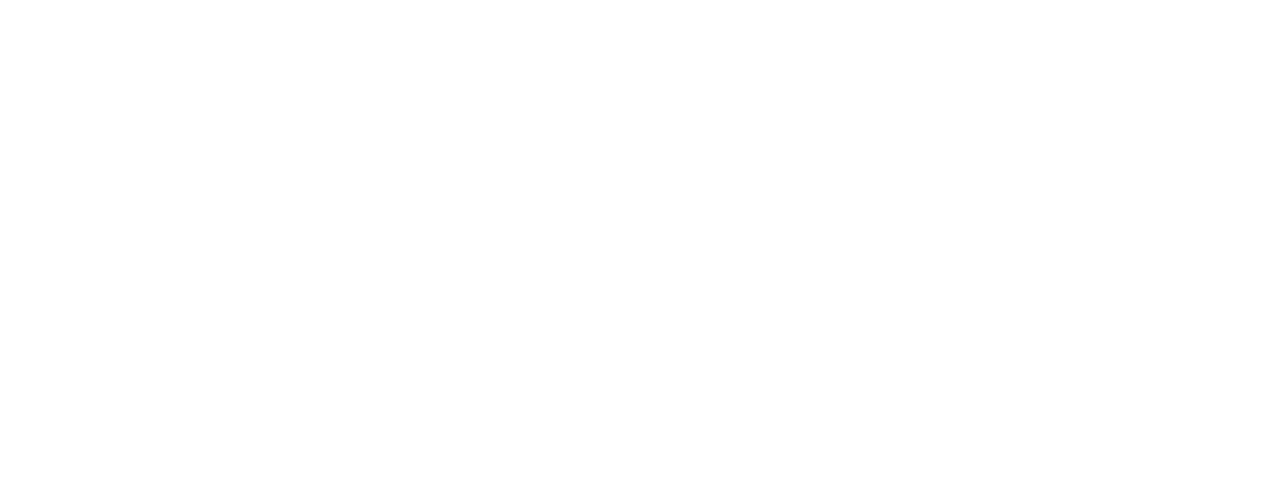
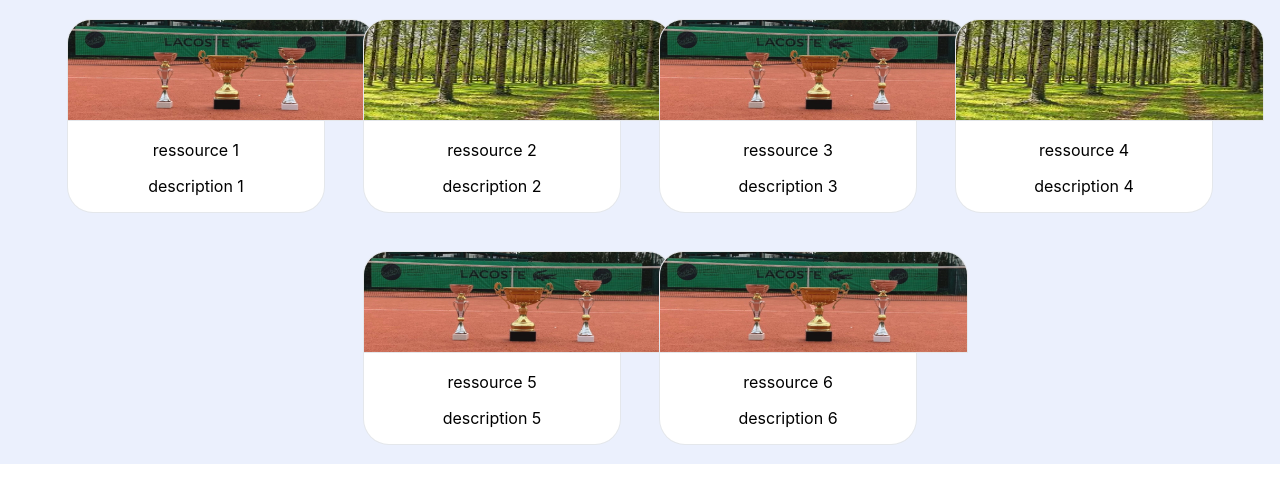
Before and after one commit to dinoz0/Front-Resource, a React (Create React App) app: page / in a window 1280 px wide. Shown: the top 502 px of the page. Built offline with nearby package versions, Linux system fonts and the light colour scheme.

Commit message:
création page de garde

```diff
--- a/src/App.css
+++ b/src/App.css
@@ -1,5 +1,6 @@
 .App {
   text-align: center;
+  background-color: #ebf0fd;
 }
 
 .App-logo {
--- a/src/App.js
+++ b/src/App.js
@@ -1,12 +1,22 @@
 // composant
-
+import RessourceComponent from './components/RessourceComponent';
 // css
 import './App.css';
+// ressource
+import ressource from './ressource.json'
 
 
 function App() {
+
+
+
   return (
     <div className="App">
+
+      {ressource.map((ressource) => (
+        <RessourceComponent img={ressource.img} title={ressource.title} description={ressource.description}>
+        </RessourceComponent>
+      ))}
 
 
     </div>
--- /dev/null
+++ b/src/components/RessourceComponent.css
@@ -0,0 +1,26 @@
+.grid {
+    display: flex;
+    align-items: center;
+    justify-content: center;
+    flex-wrap: wrap;
+    max-width: 800px;
+    width: 20%;
+    height: 25%;
+    margin: 20px;
+    display: inline-block;
+    border-radius: 25px;
+    background-color: white;
+    box-shadow: 0 0 0 1px #e4e7eb;
+
+
+  }
+
+img{
+    width: 307px !important;
+    max-height: 100px !important;
+    border-bottom: solid 0 0 0 1px #e4e7eb;
+    border-top-left-radius: 23px;
+    border-top-right-radius: 23px;
+
+    box-shadow: 0 0 0 1px #e4e7eb;
+}
--- /dev/null
+++ b/src/components/RessourceComponent.js
@@ -0,0 +1,21 @@
+// react
+import React from 'react'
+// css
+import './RessourceComponent.css'
+
+const RessourceComponent = ({title, description,img}) => {
+
+
+  return (
+    <div className="grid" href="https://openclassrooms.com/fr/">
+        <img src={img} alt="" className="img" ></img>
+          <p>{title}</p>
+          <p>{description}</p>
+
+    </div>
+  )
+
+
+}
+
+export default RessourceComponent
--- /dev/null
+++ b/src/ressource.json
@@ -0,0 +1,32 @@
+[
+    {
+        "title":"ressource 1",
+        "description":"description 1",
+        "img":"./images/tennis.png"
+    },
+    {
+        "title":"ressource 2",
+        "description":"description 2",
+        "img":"./images/foret.png"
+    },
+    {
+        "title":"ressource 3",
+        "description":"description 3",
+        "img":"./images/tennis.png"
+    },
+    {
+        "title":"ressource 4",
+        "description":"description 4",
+        "img":"./images/foret.png"
+    },
+    {
+        "title":"ressource 5",
+        "description":"description 5",
+        "img":"./images/tennis.png"
+    },
+    {
+        "title":"ressource 6",
+        "description":"description 6",
+        "img":"./images/tennis.png"
+    }
+]
```
Also changed, not shown: public/images/foret.png (added), public/images/tennis.png (added).
